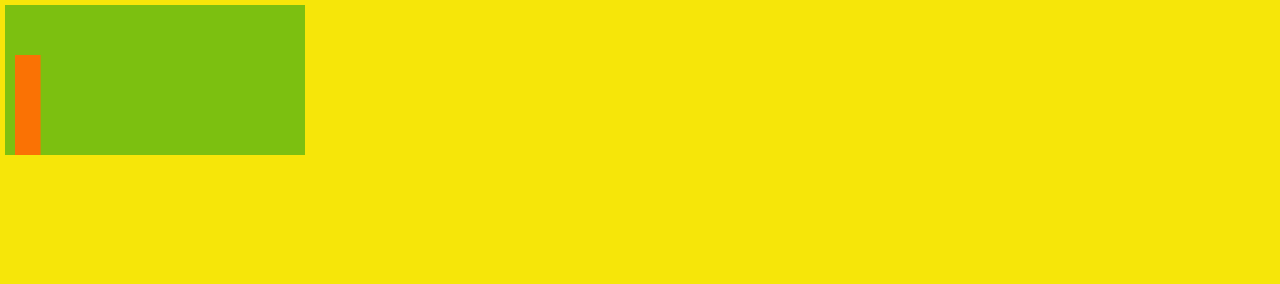
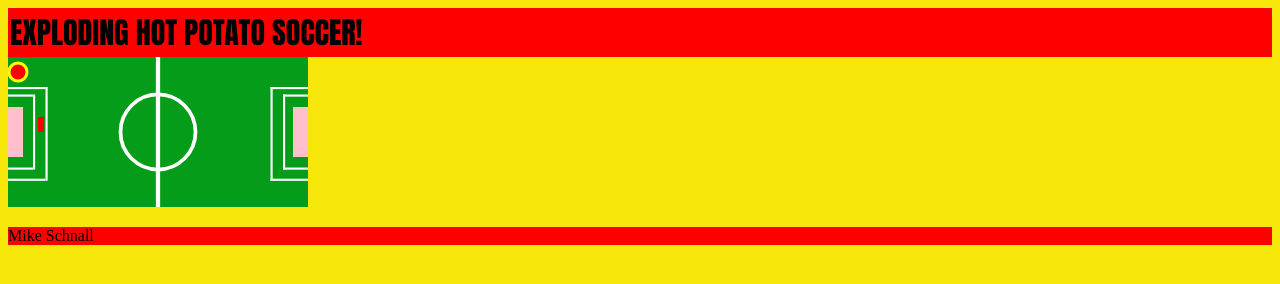
Before and after one commit to mordes89/EXPLODING-HOT-POTATO-SOCCER-, a website built with webpack: page index.html in a window 1280 px wide. Built offline with nearby package versions, Linux system fonts and the light colour scheme.

Commit message:
Drew the penalty boxes and the ball

```diff
--- a/index.html
+++ b/index.html
@@ -8,7 +8,7 @@
     <link rel="stylesheet" href="./dist/main.css" />
     <title>EXPLODING HOT POTATO SOCCER!</title>
 </head>
-
+<header>EXPLODING HOT POTATO SOCCER!</header>
 <body>
     <!-- <main id="main">WTF!?</main> -->
 
@@ -16,4 +16,8 @@
     <script src="./dist/main.js"></script>
 </body>
 
+<footer>
+    <p>Mike Schnall</p>
+</footer>
+
 </html>
--- a/src/index.js
+++ b/src/index.js
@@ -9,46 +9,39 @@
 const canvas = document.querySelector('canvas'); //find the <canvas> element in the HTML
 // canvas.width = window.innerWidth-10;
 // canvas.height = window.innerHeight-10;
+canvas.style.top = "200px";
+canvas.style.left = "100px";
 const ctx = canvas.getContext('2d');            // Conventionally, ctx defined as our 2d canvas
 ctx.rect(100,100,window.innerWidth, window.innerHeight-10)
 
 requestAnimationFrame(play); //Loop gameplay
-
-// User
-let user = {
-   x: 10,
-   y: 50,
-   w: window.innerWidth/50,
-   h: window.innerWidth/10,
-   steps: 15
-}
-
-let ball = {
-   x: user.x+10,
-   y: user.y+15,
-   radius: window.innerWidth/50,
-   steps: 15
-}
 
 document.addEventListener("keydown", keyDowns);
 document.addEventListener("keyup", keyUps);
 
 function play(){
    moveUser();
+   moveBall();
 
    // Clear the board before making a move:
    ctx.clearRect(0, 0, window.innerWidth, window.innerHeight)
 
+   // Print field:
+   printMidCir();
+   printMidLine();
+   printgoalLeft();
+   printgoalRight()
+   printpenBoxL();
+   printpenBoxR();
    // print user and ball:
    printUser();
    printBall();
+   // ball.x += 1
+
 
    // Continue playing:
    requestAnimationFrame(play); //Loop gameplay
 }
-
-
-
 
 
 
@@ -62,56 +55,51 @@ let continuousUp = false;
 function keyDowns(){
    if (event.code ==='ArrowLeft'){
       continuousLeft = true
-      console.log(event.code)
+      // console.log(event.code)
    } else if (event.code ==='ArrowRight'){
       continuousRight = true
-      console.log(event.code)
+      // console.log(event.code)
    }
    if (event.code ==='ArrowDown'){
       continuousDown = true
-      console.log(event.code)
+      // console.log(event.code)
    } else if (event.code ==='ArrowUp'){
       continuousUp = true
-      console.log(event.code)
+      // console.log(event.code)
    }
 }
 
 function keyUps(){
    if (event.code ==='ArrowLeft'){
       continuousLeft = false
-      console.log(event.code)
+      // console.log(event.code)
    } else if (event.code ==='ArrowRight'){
       continuousRight = false
-      console.log(event.code)
+      // console.log(event.code)
    }
    if (event.code ==='ArrowDown'){
       continuousDown = false
-      console.log(event.code)
+      // console.log(event.code)
    } else if (event.code ==='ArrowUp'){
       continuousUp = false
-      console.log(event.code)
+      // console.log(event.code)
    }
 }
 
 
+// User
+let user = {
+   x: canvas.width/10,
+   y: canvas.height/2-canvas.height/10,
+   w: canvas.width/50,
+   h: canvas.height/10,
+   steps: 5
+}
 
 function printUser(){
    ctx.fillStyle = 'red';
    ctx.fillRect(user.x, user.y, user.w, user.h);
 }
-
-function printBall(){
-   // let x = 60;
-   // let y = 25;
-   ctx.beginPath();
-   ctx.lineWidth = 5;
-   ctx.strokeStyle = "red"
-   ctx.arc(ball.x, ball.y, 5, Math.PI * 2, false);
-   ctx.stroke();
-   ctx.fill();
-}
-
-
 
 function moveUser(){
    if (continuousLeft === true && user.x - user.steps > canvas.width/50){
@@ -129,6 +117,175 @@ function moveUser(){
 }
 
 
+
+
+
+
+// Ball
+let ball = {
+   x: user.x+10,
+   y: user.y+15,
+   radius: window.innerWidth/170,
+   Vx: 15,
+   Vy: 15
+}
+function printBall(){
+   ctx.beginPath();
+   ctx.lineWidth = 6;
+   ctx.strokeStyle = "yellow"
+   ctx.arc(ball.x, ball.y, ball.radius, 0, Math.PI * 2, false);
+   ctx.stroke();
+   ctx.fill();
+}
+
+let ballRolling = true;
+
+function moveBall(){
+   if (ballRolling === true && ball.x - ball.Vx > canvas.width/50){
+      ball.x -= ball.Vx;
+   }
+   if (ballRolling === true && ball.x + ball.Vx < canvas.width-ball.w){
+      ball.x += ball.Vx;
+   }
+   if (ballRolling === true && ball.y + ball.Vy < canvas.height-ball.h){
+      ball.y += ball.Vy;
+   }
+   if (ballRolling === true && ball.y - ball.Vy > canvas.height/50){
+      ball.y -= ball.Vy;
+   }
+}
+
+
+
+
+// Field
+let fieldMidCircle = {
+   x: canvas.width/2,
+   y: canvas.height/2,
+   radius: canvas.height/4,
+   width: canvas.width/80
+}
+function printMidCir(){
+   ctx.beginPath();
+   ctx.lineWidth = fieldMidCircle.width;
+   ctx.strokeStyle = "white"
+   ctx.arc(fieldMidCircle.x, fieldMidCircle.y, fieldMidCircle.radius, 0, Math.PI * 2, false);
+   ctx.stroke();
+   // ctx.fill();
+}
+
+let midLine = {
+   x: ((canvas.width/2) - canvas.width/70/2),
+   y: 0,
+   w: canvas.width/70,
+   h: canvas.height,
+}
+function printMidLine(){
+   ctx.fillStyle = 'white';
+   ctx.fillRect(midLine.x, midLine.y, midLine.w, midLine.h);
+}
+
+let penBoxL = {
+   sBoxX: canvas.width/12,
+   sBoxY: canvas.height/4,
+   sBoxW: canvas.width/140,
+   sBoxH: canvas.height/2,
+   lBoxX: canvas.width/8,
+   lBoxY: canvas.height/5,
+   lBoxW: canvas.width/140,
+   lBoxH: canvas.height/1.6,
+   sBoxTopLineX: 0,
+   sBoxTopLineY: canvas.height/4,
+   sBoxTopLineW: canvas.width/12,
+   sBoxTopLineH: canvas.width/140,
+   sBoxBottLineX: 0,
+   sBoxBottLineY: canvas.height - canvas.height/3.8,
+   sBoxBottLineW: canvas.width/12,
+   sBoxBottLineH: canvas.width/140,
+   lBoxTopLineX: 0,
+   lBoxTopLineY: canvas.height/5,
+   lBoxTopLineW: canvas.width/8,
+   lBoxTopLineH: canvas.width/140,
+   lBoxBottLineX: 0,
+   lBoxBottLineY: canvas.height - canvas.height/5.3,
+   lBoxBottLineW: canvas.width/8,
+   lBoxBottLineH: canvas.width/140,
+}
+function printpenBoxL(){
+   ctx.fillStyle = 'white';
+   ctx.fillRect(penBoxL.sBoxX, penBoxL.sBoxY, penBoxL.sBoxW, penBoxL.sBoxH);
+   ctx.fillRect(penBoxL.lBoxX, penBoxL.lBoxY, penBoxL.lBoxW, penBoxL.lBoxH);
+   ctx.fillRect(penBoxL.sBoxTopLineX, penBoxL.sBoxTopLineY, penBoxL.sBoxTopLineW, penBoxL.sBoxTopLineH);
+   ctx.fillRect(penBoxL.sBoxBottLineX, penBoxL.sBoxBottLineY, penBoxL.sBoxBottLineW, penBoxL.sBoxBottLineH);
+   ctx.fillRect(penBoxL.lBoxTopLineX, penBoxL.lBoxTopLineY, penBoxL.lBoxTopLineW, penBoxL.lBoxTopLineH);
+   ctx.fillRect(penBoxL.lBoxBottLineX, penBoxL.lBoxBottLineY, penBoxL.lBoxBottLineW, penBoxL.lBoxBottLineH);
+}
+
+let penBoxR = {
+   sBoxX: canvas.width - penBoxL.sBoxX,
+   sBoxY: penBoxL.sBoxY,
+   sBoxW: penBoxL.sBoxW,
+   sBoxH: canvas.height/2,
+   lBoxX: canvas.width - penBoxL.lBoxX,
+   lBoxY: canvas.height/5,
+   lBoxW: canvas.width/140,
+   lBoxH: canvas.height/1.6,
+   sBoxTopLineX: canvas.width - penBoxL.sBoxX,
+   sBoxTopLineY: canvas.height/4,
+   sBoxTopLineW: canvas.width/12,
+   sBoxTopLineH: canvas.width/140,
+   sBoxBottLineX: canvas.width - penBoxL.sBoxX,
+   sBoxBottLineY: canvas.height - canvas.height/3.8,
+   sBoxBottLineW: canvas.width/12,
+   sBoxBottLineH: canvas.width/140,
+   lBoxTopLineX: canvas.width - penBoxL.lBoxX,
+   lBoxTopLineY: canvas.height/5,
+   lBoxTopLineW: canvas.width/8,
+   lBoxTopLineH: canvas.width/140,
+   lBoxBottLineX: canvas.width - penBoxL.lBoxX,
+   lBoxBottLineY: canvas.height - canvas.height/5.3,
+   lBoxBottLineW: canvas.width/8,
+   lBoxBottLineH: canvas.width/140,
+}
+function printpenBoxR(){
+   ctx.fillStyle = 'white';
+   ctx.fillRect(penBoxR.sBoxX, penBoxR.sBoxY, penBoxR.sBoxW, penBoxR.sBoxH);
+   ctx.fillRect(penBoxR.lBoxX, penBoxR.lBoxY, penBoxR.lBoxW, penBoxR.lBoxH);
+   ctx.fillRect(penBoxR.sBoxTopLineX, penBoxR.sBoxTopLineY, penBoxR.sBoxTopLineW, penBoxR.sBoxTopLineH);
+   ctx.fillRect(penBoxR.sBoxBottLineX, penBoxR.sBoxBottLineY, penBoxR.sBoxBottLineW, penBoxR.sBoxBottLineH);
+   ctx.fillRect(penBoxR.lBoxTopLineX, penBoxR.lBoxTopLineY, penBoxR.lBoxTopLineW, penBoxR.lBoxTopLineH);
+   ctx.fillRect(penBoxR.lBoxBottLineX, penBoxR.lBoxBottLineY, penBoxR.lBoxBottLineW, penBoxR.lBoxBottLineH);
+}
+
+
+let goalLeft = {
+   x: 0,
+   y: canvas.height/3,
+   w: canvas.width/20,
+   h: canvas.height/3,
+   steps: 5
+}
+function printgoalLeft(){
+   ctx.fillStyle = 'pink';
+   ctx.fillRect(goalLeft.x, goalLeft.y, goalLeft.w, goalLeft.h);
+}
+
+let goalRight = {
+   x: canvas.width-goalLeft.w,
+   y: canvas.height/3,
+   w: canvas.width/20,
+   h: canvas.height/3,
+   steps: 5
+}
+function printgoalRight(){
+   ctx.beginPath();
+   ctx.lineWidth = 6;
+   ctx.strokeStyle = "yellow"
+   ctx.fillStyle = 'pink';
+   ctx.fillRect(goalRight.x, goalRight.y, goalRight.w, goalRight.h);
+   ctx.stroke();
+   ctx.fill();
+}
 
 // // Field
 // ctx.fillStyle = 'green';
--- a/src/index.scss
+++ b/src/index.scss
@@ -1,7 +1,26 @@
 // @import "./styles/example.scss";
 
+header {
+   background-color: red;
+   position: flex;
+   font-size: 30px;
+   padding: 2px;
+   // justify-content: center;
+   left: 50;
+   // font-style: italic;
+   font-family: Impact, Haettenschweiler, 'Arial Narrow Bold', sans-serif;
+
+}
+
+footer {
+   background-color: red;
+   position: flex;
+   justify-content: space-around;
+
+
+}
 body {
-   margin: 5px;
+   // margin: 0px;
    overflow: hidden;
 
    background-color: rgb(246, 230, 9);
@@ -11,14 +30,15 @@ body {
 
 .canvas1 {
    // margin: 10px;
-   border: 10px;
-   border-color: honeydew;
+   // left: 100px;
+   // border: 10px;
+   // border-color: honeydew;
    background-color: #049c18;
    position: flex;
    justify-content: space-around;
-   opacity: 0.5;
+   // opacity: 0.5;
 }
 
-#main {
-   color: rgb(15, 29, 233);
-}
+// #main {
+//    color: rgb(15, 29, 233);
+// }
```
Also changed, not shown: dist/main.css, dist/main.js.
